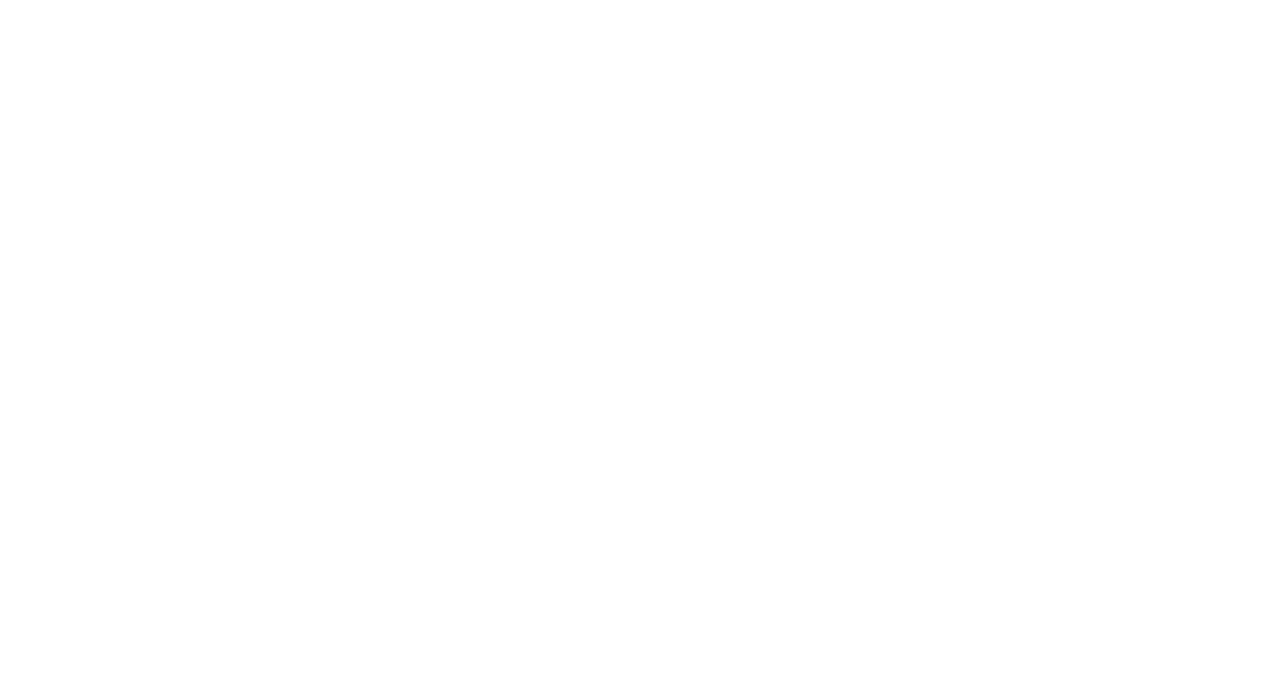
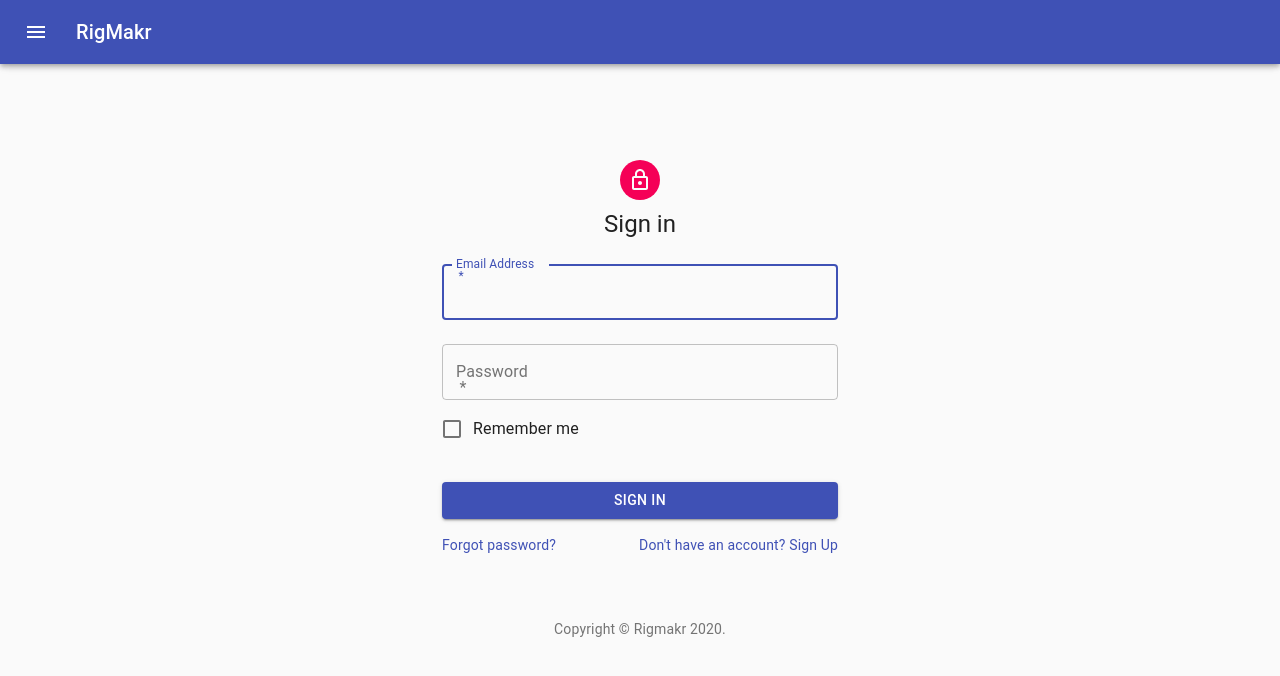
Before and after one commit to angadp/rigmaker, a React (Create React App) app in the folder rigmaker/: page /signin in a window 1280 px wide. Shown: the top 676 px of the page. Built offline with nearby package versions, Linux system fonts and the light colour scheme.

Commit message:
[ Implemetation ] Adding login page

```diff
--- a/rigmaker/src/App.js
+++ b/rigmaker/src/App.js
@@ -5,6 +5,7 @@
 import store from "./store";
 import 'bootstrap/dist/css/bootstrap.min.css';
 import Drawer from './Components/Drawer';
+import SignIn from './Components/signin'
 import { Switch, Route } from 'react-router-dom';
 
 import { Provider } from 'react-redux'
@@ -14,6 +15,7 @@
   	<Switch>
         <Route path="/" component={Home} exact />
         <Route path="/about" component={About} />
+        <Route path="/signin" component={Login} />
     </Switch>
   );
 }
@@ -43,3 +45,15 @@
   );
 	}
 }
+
+export class Login extends Component {
+	render(){
+		return (
+		  	<Provider store={store}>
+			  <Drawer>
+		  		<SignIn />
+			  </Drawer>
+			</Provider>
+  );
+	}
+}
--- /dev/null
+++ b/rigmaker/src/Components/signin.js
@@ -0,0 +1,117 @@
+import React from 'react';
+import Avatar from '@material-ui/core/Avatar';
+import Button from '@material-ui/core/Button';
+import CssBaseline from '@material-ui/core/CssBaseline';
+import TextField from '@material-ui/core/TextField';
+import FormControlLabel from '@material-ui/core/FormControlLabel';
+import Checkbox from '@material-ui/core/Checkbox';
+import Link from '@material-ui/core/Link';
+import Grid from '@material-ui/core/Grid';
+import Box from '@material-ui/core/Box';
+import LockOutlinedIcon from '@material-ui/icons/LockOutlined';
+import Typography from '@material-ui/core/Typography';
+import { makeStyles } from '@material-ui/core/styles';
+import Container from '@material-ui/core/Container';
+
+function Copyright() {
+  return (
+    <Typography variant="body2" color="textSecondary" align="center">
+      {'Copyright © '}
+      <Link color="inherit" href="https://material-ui.com/">
+        Rigmakr
+      </Link>{' '}
+      {new Date().getFullYear()}
+      {'.'}
+    </Typography>
+  );
+}
+
+const useStyles = makeStyles((theme) => ({
+  paper: {
+    marginTop: theme.spacing(8),
+    display: 'flex',
+    flexDirection: 'column',
+    alignItems: 'center',
+  },
+  avatar: {
+    margin: theme.spacing(1),
+    backgroundColor: theme.palette.secondary.main,
+  },
+  form: {
+    width: '100%', // Fix IE 11 issue.
+    marginTop: theme.spacing(1),
+  },
+  submit: {
+    margin: theme.spacing(3, 0, 2),
+  },
+}));
+
+export default function SignIn() {
+  const classes = useStyles();
+
+  return (
+    <Container component="main" maxWidth="xs">
+      <CssBaseline />
+      <div className={classes.paper}>
+        <Avatar className={classes.avatar}>
+          <LockOutlinedIcon />
+        </Avatar>
+        <Typography component="h1" variant="h5">
+          Sign in
+        </Typography>
+        <form className={classes.form} noValidate>
+          <TextField
+            variant="outlined"
+            margin="normal"
+            required
+            fullWidth
+            id="email"
+            label="Email Address"
+            name="email"
+            autoComplete="email"
+            autoFocus
+          />
+          <TextField
+            variant="outlined"
+            margin="normal"
+            required
+            fullWidth
+            name="password"
+            label="Password"
+            type="password"
+            id="password"
+            autoComplete="current-password"
+          />
+          <FormControlLabel
+            control={<Checkbox value="remember" color="primary" />}
+            label="Remember me"
+          />
+          <Button
+            type="submit"
+            fullWidth
+            variant="contained"
+            color="primary"
+            className={classes.submit}
+          >
+            Sign In
+          </Button>
+          <Grid container>
+            <Grid item xs>
+              <Link href="#" variant="body2">
+                Forgot password?
+              </Link>
+            </Grid>
+            <Grid item>
+              <Link href="#" variant="body2">
+                {"Don't have an account? Sign Up"}
+              </Link>
+            </Grid>
+          </Grid>
+        </form>
+      </div>
+      <Box mt={8}>
+        <Copyright />
+      </Box>
+    </Container>
+  );
+}
```
